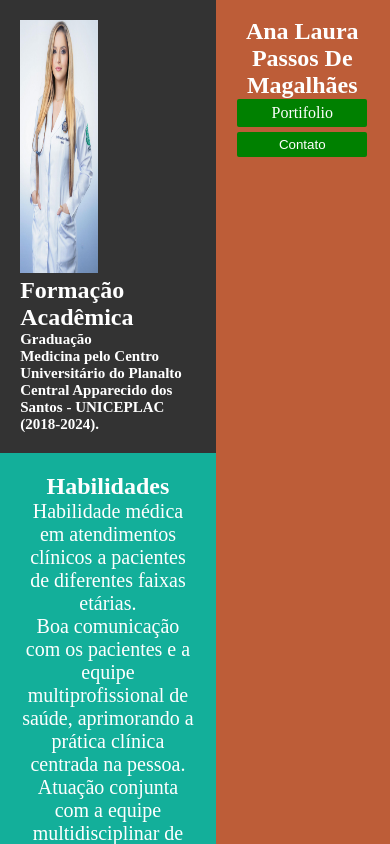
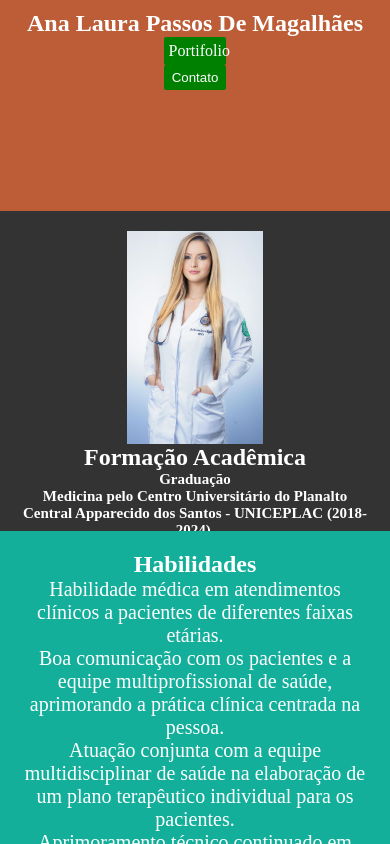
Before and after one commit to Paulo2991/curriculo-ana-laura, a plain HTML site: page index.html in a window 390 px wide. Shown: the top 844 px of the page. Drawn offline with Linux system fonts and the light colour scheme.

Commit message:
Arrumando a header

```diff
--- a/css/body.css
+++ b/css/body.css
@@ -6,8 +6,6 @@
 	"c b";
 	grid-template-columns: 360px 1fr;
 	grid-template-rows: 320px 1fr;
-	position: absolute;
-	right: 28%;
 }
 
 .formacao{
@@ -15,6 +13,7 @@
 	color: #fff;
 	grid-area: a;
 	padding: 20px;
+	text-align: center;
 }
 
 .experienciasProfissionais{
@@ -155,27 +154,35 @@
 	font-weight: bold;
 }
 
-@media screen and (max-width: 1024px) {
+@media (max-width: 960px) {
 	.main {
-		width: 73%;
-		margin: 0;
+		margin: 0px;
+		width: 100%;
+	}
+
+	@media (max-width: 720px) {
+		.main {
+			grid-template-columns: 1fr;
+			grid-template-areas: "a"
+			"c"
+			"b";
+		}
 	}
 }
 
-@media screen and (max-width: 960px) {
-	.main {
-		grid-template-columns: 1fr;
-		grid-template-rows: 1fr;
-		grid-template-areas: "a"
-		"c"
-		"b";
-		width: 80%;
-		left: 0.05%;
+@media screen and (max-width: 600px){
+	.formacao{
+		display: flex;
+		flex-direction: column;
+		align-items: center;
+		justify-content: space-between;
+	}
+	.formacao img{
+		width: 35vw;
+		height: 35vh;
+	}
+
+	.formacao h1,h2,p{
+		text-align: center;
 	}
 }
-
-@media screen and (max-width: 600px) {
-	.main {
-		width: 50%;
-	}
-}
--- a/css/header.css
+++ b/css/header.css
@@ -1,31 +1,25 @@
 .cabecalho{
 	background-color: #BD5D38;
-	text-align: center;
-	position: fixed;
-	padding: 8px 16px 8px 16px;
-	width: 20%;
-	height: 100%;
-	left: 80%;
+	height: 25vh;
 }
 
 .apresentacao{
 	display: flex;
-	flex-direction: column;
+	flex-direction: row;
 	align-items: center;
 	flex-wrap: wrap;
-	justify-content: center;
+	justify-content: space-between;
 	padding: 10px;
 }
 
 .contato{
-	width: 30%;
+	width: 15%;
 	height: 15%;
 	border-radius: 2px;
 	padding: 5px;
 	cursor: pointer;
 	background-color: green;
 	color: white;
-	margin-top: 3%;
 }
 
 .apresentacao h1{
@@ -34,7 +28,7 @@
 }
 
 .apresentacao a{
-	width: 31%;
+	width: 15%;
 	height: 15%;
 	border-radius: 2px;
 	padding: 5px;
@@ -45,24 +39,16 @@
 }
 
 @media screen and (max-width: 600px){
+	.apresentacao{
+		display: flex;
+		flex-direction: column;
+	}
 
-	.cabecalho{
-		width: 55%;
-		left: 50%;
+	.apresentacao a{
+		width: 17%;
 	}
 
 	.contato{
-		width: 20%;
-		height: 20%;
+		width: 17%;
 	}
 }
-
-@media (max-width: 1024px) {
-	.contato{
-		width: 80%;
-	}
-
-	.apresentacao a{
-		width: 80%;
-	}
-}
```
